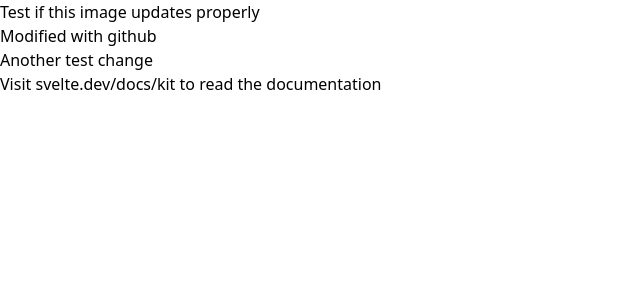
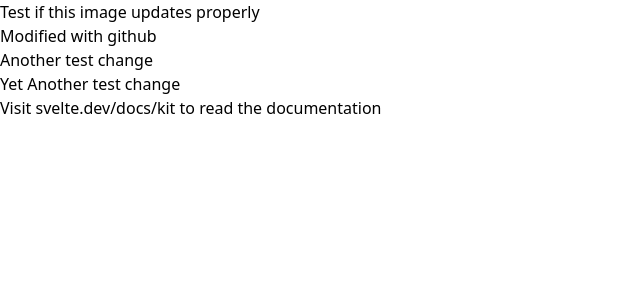
Before and after one commit to Toll25/diehockn.com, a SvelteKit app: page / in a window 1280 px wide. Shown: the top 300 px of the page, without its empty margins (0-640 px from the left). Built offline with nearby package versions, Linux system fonts and the light colour scheme.

Commit message:
Update +page.svelte

```diff
--- a/src/routes/+page.svelte
+++ b/src/routes/+page.svelte
@@ -1,4 +1,5 @@
 <h1>Test if this image updates properly</h1>
 <h1>Modified with github</h1>
 <h1>Another test change</h1>
+<h1>Yet Another test change</h1>
 <p>Visit <a href="https://svelte.dev/docs/kit">svelte.dev/docs/kit</a> to read the documentation</p>
```
